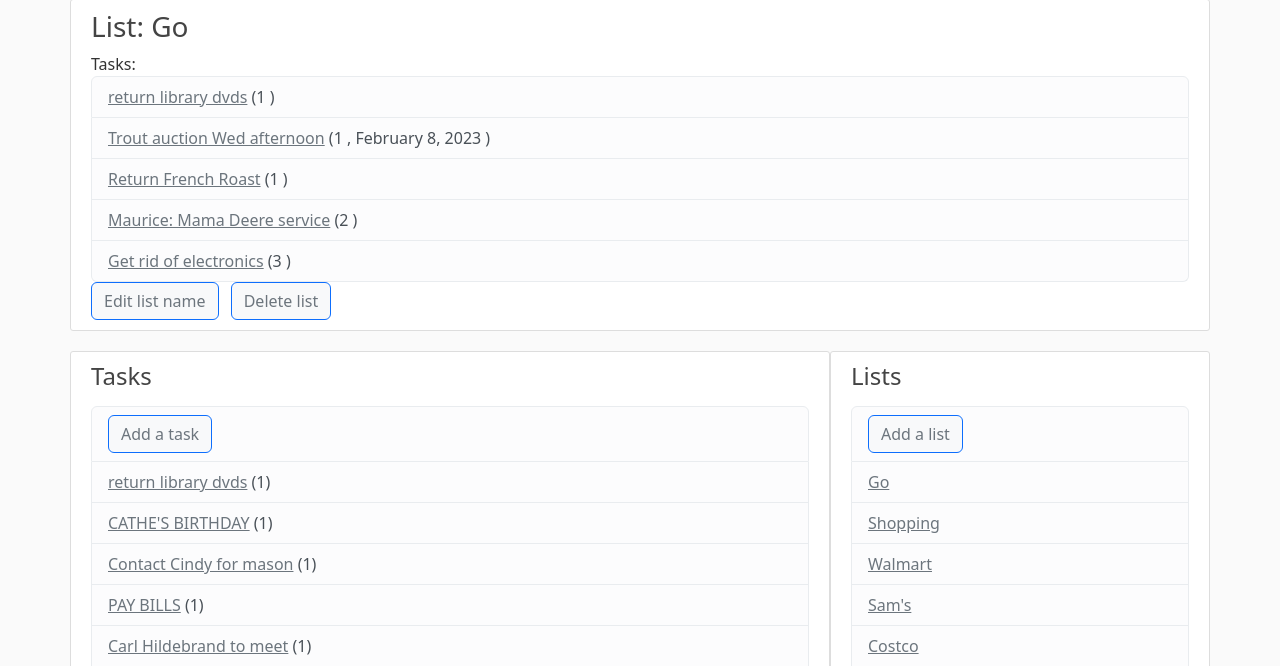
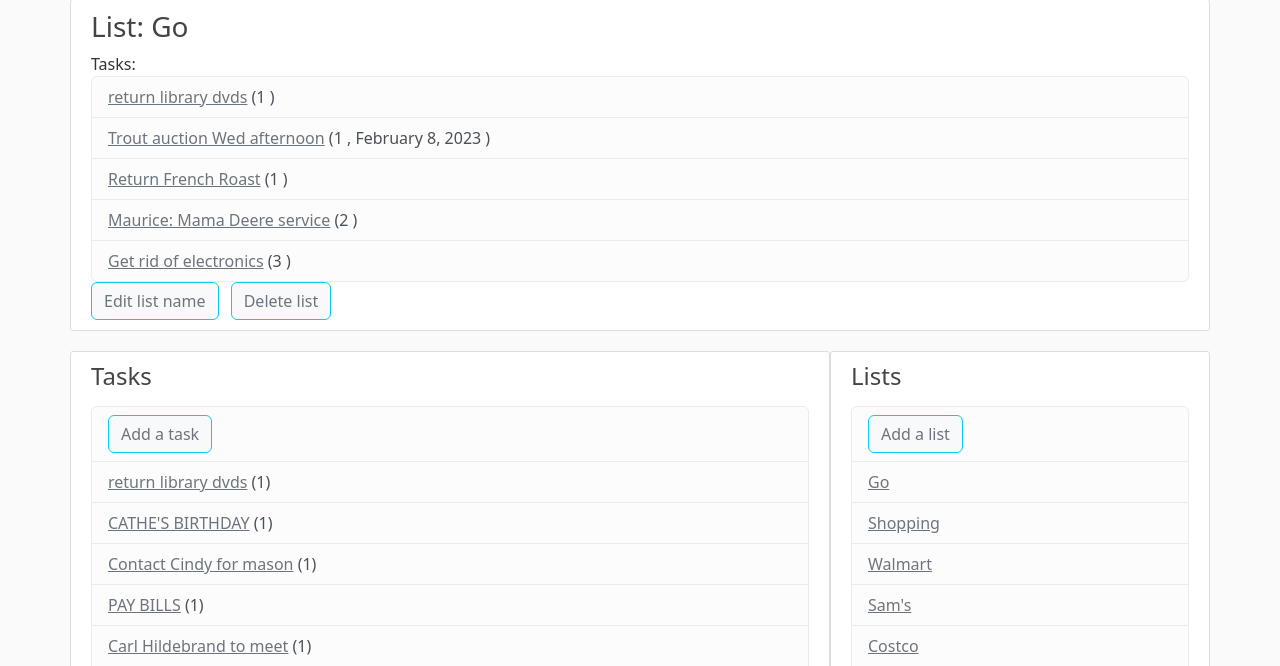
Before and after one commit to chocolate365/noggin, a Django app: page /list/1/ in a window 1280 px wide. Shown: the part 81-747 px from the top of the page. Run offline with Django 4.2, Linux system fonts and the light colour scheme; a user stored in the database is signed in; data comes from the database, SQL or seed files in the repository.

Commit message:
bootstrap changes #3

```diff
--- a/tasks/templates/tasks/base.html
+++ b/tasks/templates/tasks/base.html
@@ -81,7 +81,7 @@
 
 					<ul class="list-group">
 
-						<li class="list-group-item list-group-item-light"><a class="btn btn-primary me-2 bg-light text-secondary" href="{% url 'new-task' %}">Add a task</a></li>
+						<li class="list-group-item list-group-item-light"><a class="btn btn-primary me-2 btn-outline-info bg-light text-secondary" href="{% url 'new-task' %}">Add a task</a></li>
 
 						{% for task in tasks %}
 						<li class="list-group-item list-group-item-light">
@@ -98,7 +98,7 @@
 
 					<ul class="list-group">
 
-						<li class="list-group-item list-group-item-light"><a class="btn btn-primary me-2 bg-light text-secondary" href="{% url 'new-list' %}">Add a list</a></li>
+						<li class="list-group-item list-group-item-light"><a class="btn btn-primary me-2 btn-outline-info bg-light text-secondary" href="{% url 'new-list' %}">Add a list</a></li>
 
 						{% for list in lists %}
 						<li class="list-group-item list-group-item-light">
--- a/tasks/templates/tasks/list.html
+++ b/tasks/templates/tasks/list.html
@@ -19,8 +19,8 @@
     {% endfor %}
 	</ul>
 
-	<a class="btn btn-primary me-2  bg-light text-secondary" href="{% url 'tasks-updatelist' list_item.id %}">Edit list name</a>
-	<a class="btn btn-primary me-2  bg-light text-secondary" href="{% url 'tasks-deletelist' list_item.id %}">Delete list</a>
+	<a class="btn btn-primary me-2 btn-outline-info bg-light text-secondary" href="{% url 'tasks-updatelist' list_item.id %}">Edit list name</a>
+	<a class="btn btn-primary me-2 btn-outline-info bg-light text-secondary" href="{% url 'tasks-deletelist' list_item.id %}">Delete list</a>
 </div>
 
 {% endblock %}
--- a/tasks/templates/tasks/task.html
+++ b/tasks/templates/tasks/task.html
@@ -22,8 +22,8 @@
 <p>Notes: {{ task.notes }}</p>
 <p>Web site: {{ task.url }}</p>
 
-<a class="btn btn-primary me-2  bg-light text-secondary" href="{% url 'tasks-updatetask' task.id %}">Edit</a>
-<a class="btn btn-primary me-2  bg-light text-secondary" href="{% url 'tasks-deletetask' task.id %}">Delete</a>
+<a class="btn btn-primary me-2 btn-outline-info bg-light text-secondary" href="{% url 'tasks-updatetask' task.id %}">Edit</a>
+<a class="btn btn-primary me-2 btn-outline-info bg-light text-secondary" href="{% url 'tasks-deletetask' task.id %}">Delete</a>
 </div>
 
 {% endblock %}
--- a/tasks/templates/tasks/updatelist.html
+++ b/tasks/templates/tasks/updatelist.html
@@ -8,7 +8,7 @@
 <form method="POST">
 	{% csrf_token %}
 	{{ form.as_p }}
-	<button class="btn btn-primary me-2 bg-light text-secondary" type="submit">Update List</button>
+	<button class="btn btn-primary me-2 btn-outline-info bg-light text-secondary" type="submit">Update List</button>
 </form>
 
 {% endblock %}
--- a/tasks/templates/tasks/updatetask.html
+++ b/tasks/templates/tasks/updatetask.html
@@ -8,7 +8,7 @@
 <form method="POST">
 	{% csrf_token %}
 	{{ form.as_p }}
-	<button class="btn btn-primary me-2  bg-light text-secondary" type="submit">Update Task</button>
+	<button class="btn btn-primary me-2 btn-outline-info bg-light text-secondary" type="submit">Update Task</button>
 </form>
 
 {% endblock %}
```
